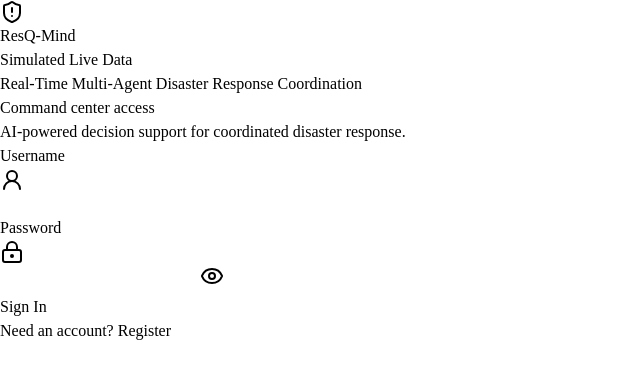
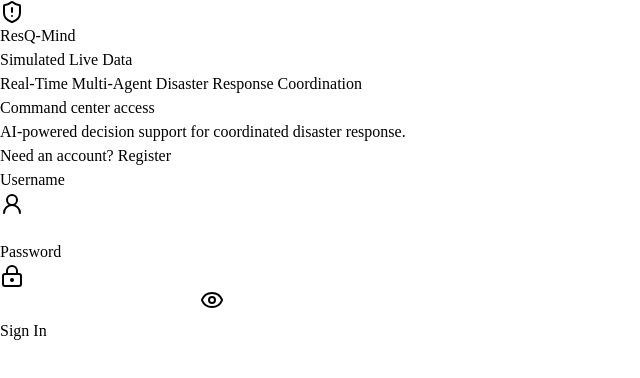
Before and after one commit to Heartlin13/MINDSPARK_KPR, a React (Vite) app in the folder frontend/: page / in a window 1280 px wide. Shown: the top 378 px of the page, without its empty margins (0-640 px from the left). Built offline with nearby package versions, Linux system fonts and the light colour scheme; no server answers.

Commit message:
Make auth options visible on first screen

```diff
--- a/frontend/src/index.css
+++ b/frontend/src/index.css
@@ -24,3 +24,7 @@ body,
   height: 100%;
   overflow: hidden;
 }
+
+body:has(main) {
+  overflow-y: auto;
+}
--- a/frontend/src/pages/Login.tsx
+++ b/frontend/src/pages/Login.tsx
@@ -73,6 +73,17 @@ export const Login: React.FC<LoginProps> = ({ onLogin }) => {
           <h2 className="text-lg font-semibold text-white">{mode === 'login' ? 'Command center access' : 'Create operations account'}</h2>
           <p className="text-sm text-slate-400 mt-1">AI-powered decision support for coordinated disaster response.</p>
         </div>
+
+        <button
+          type="button"
+          onClick={() => {
+            setMode((currentMode) => (currentMode === 'login' ? 'register' : 'login'));
+            setError(null);
+          }}
+          className="mb-5 w-full text-center text-sm text-slate-400 hover:text-white transition"
+        >
+          {mode === 'login' ? 'Need an account? Register' : 'Already registered? Sign in'}
+        </button>
 
         <form onSubmit={handleSubmit} className="space-y-5">
           <label className="block">
@@ -151,16 +162,6 @@ export const Login: React.FC<LoginProps> = ({ onLogin }) => {
           </button>
         </form>
 
-        <button
-          type="button"
-          onClick={() => {
-            setMode((currentMode) => (currentMode === 'login' ? 'register' : 'login'));
-            setError(null);
-          }}
-          className="mt-5 w-full text-center text-sm text-slate-400 hover:text-white transition"
-        >
-          {mode === 'login' ? 'Need an account? Register' : 'Already registered? Sign in'}
-        </button>
       </section>
     </main>
   );
--- a/frontend/vite.config.ts
+++ b/frontend/vite.config.ts
@@ -13,6 +13,11 @@ export default defineConfig(() => {
       VitePWA({
         registerType: 'autoUpdate',
         includeAssets: ['icon.svg'],
+        workbox: {
+          cleanupOutdatedCaches: true,
+          clientsClaim: true,
+          skipWaiting: true,
+        },
         manifest: {
           name: 'RESQ-MIND Disaster Response',
           short_name: 'RESQ-MIND',
```
